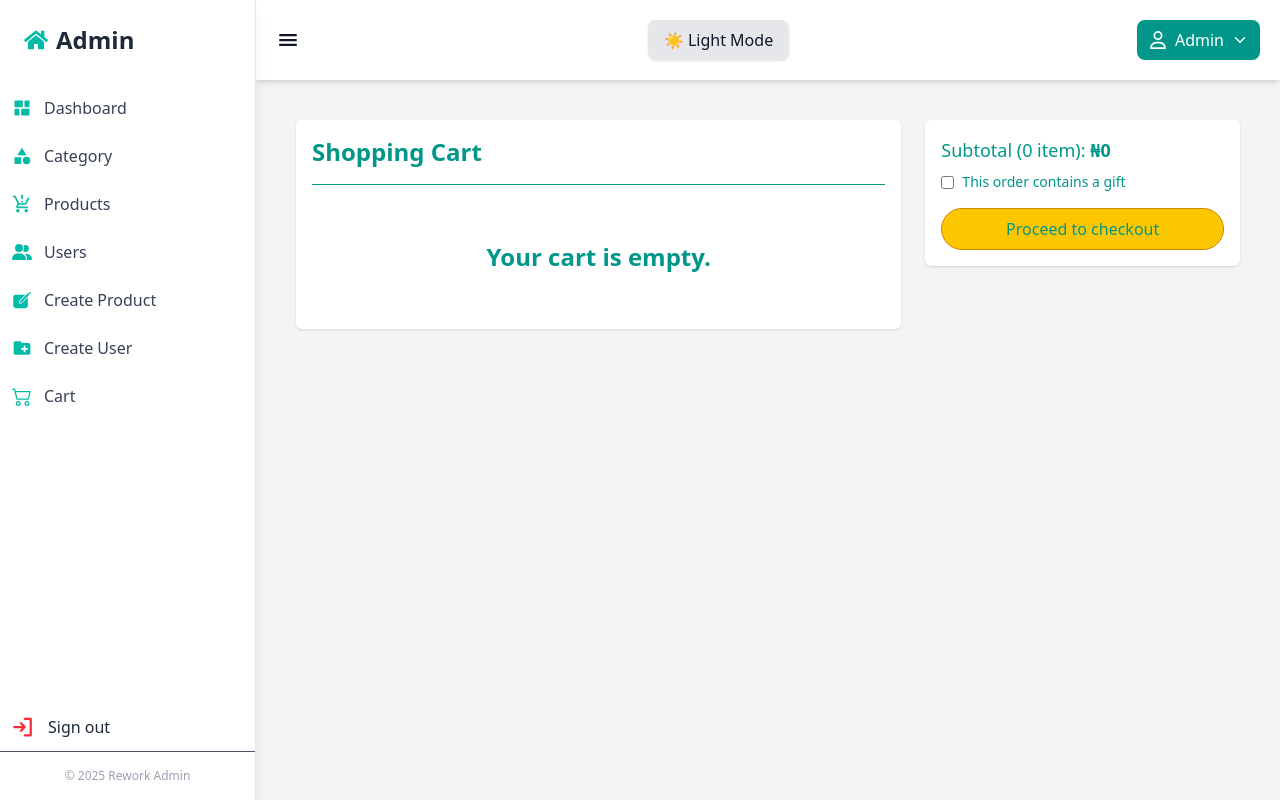
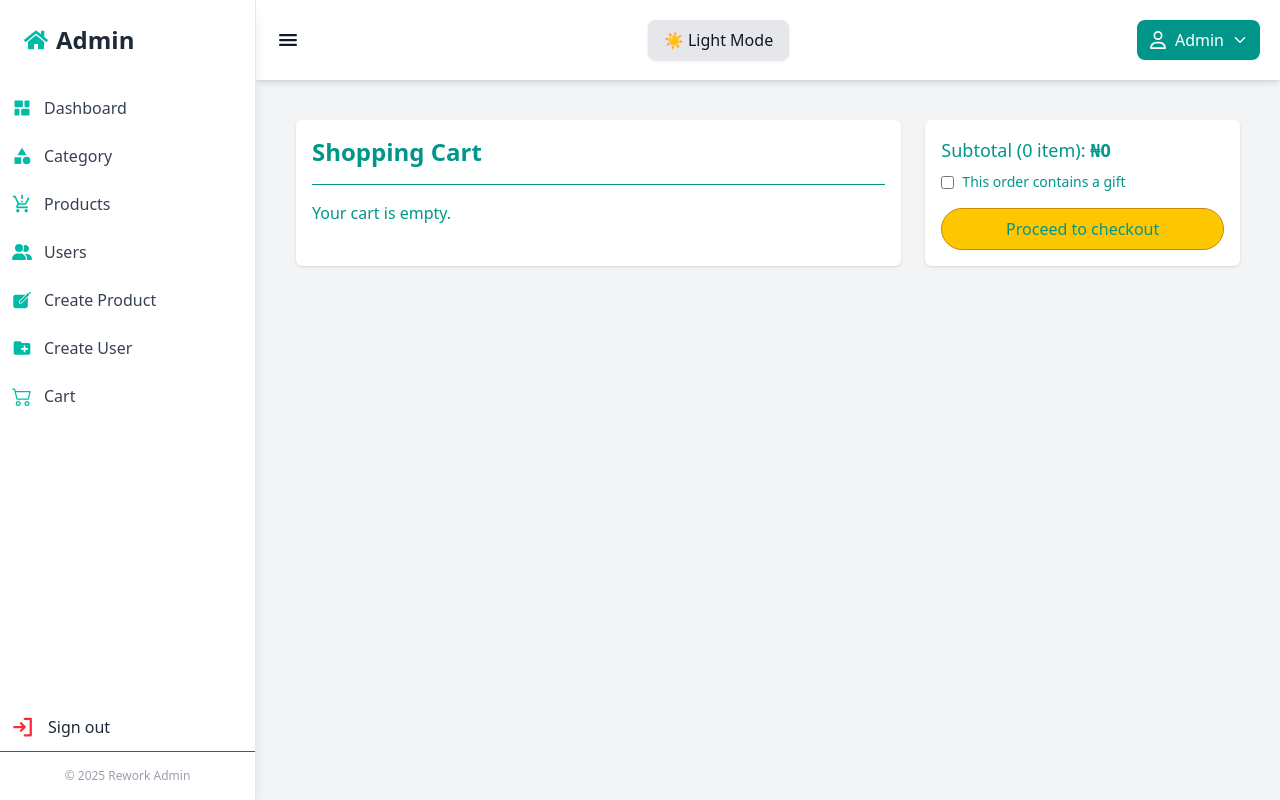
Before and after one commit to johnakpaojonugwa/Clone-Amazon, a React (Vite) app: page /dashboard/cart in a window 1280 px wide. Built offline with nearby package versions, Linux system fonts and the light colour scheme.

Commit message:
edited cart page

```diff
--- a/src/Admin/carts/Cart.jsx
+++ b/src/Admin/carts/Cart.jsx
@@ -101,7 +101,7 @@ function Cart() {
           {loading ? (
             <p>Loading cart...</p>
           ) : cartItems.length === 0 ? (
-            <h1 className="text-center text-2xl font-bold p-10">
+            <h1 className="">
               Your cart is empty.
             </h1>
           ) : (
```
